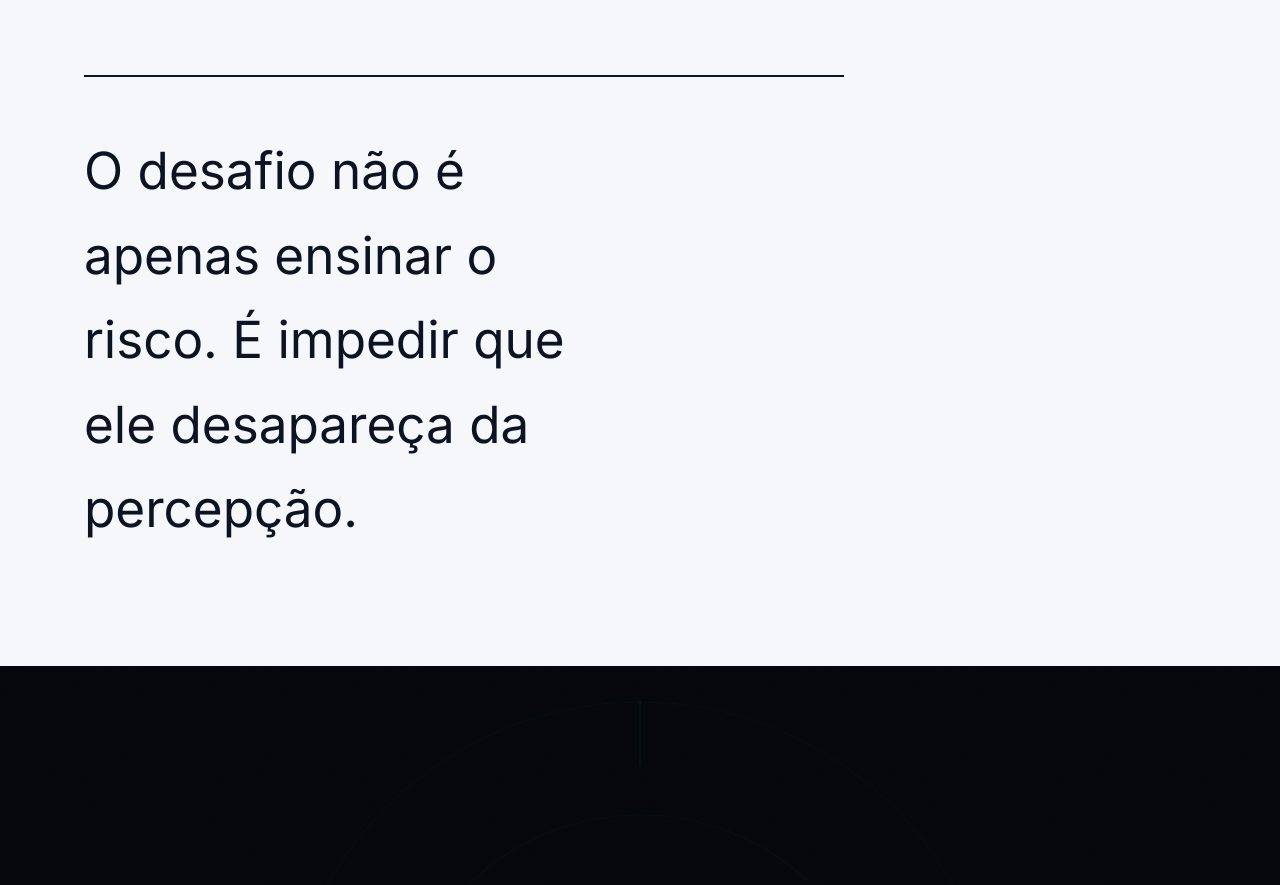
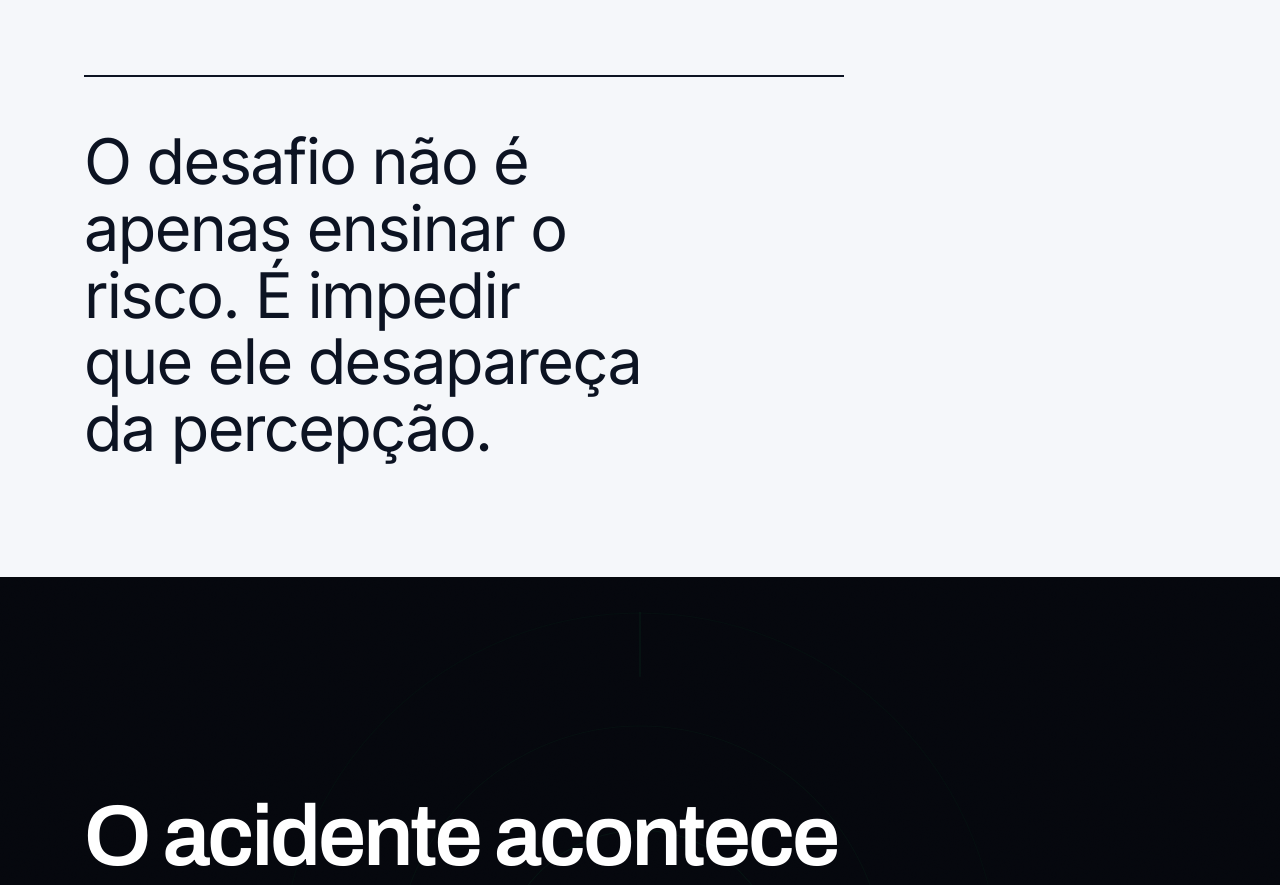
Before and after one commit to joaovitor120/lucas_galdino, a Next.js app: page / in a window 1280 px wide. Shown: the part 1820-2705 px from the top of the page. Built offline with nearby package versions, Linux system fonts and the light colour scheme.

Commit message:
Change font-size

```diff
--- a/src/app/globals.css
+++ b/src/app/globals.css
@@ -395,7 +395,15 @@ h2 + .lead, .lead + .lead, .h2 + .lead { margin-top: clamp(18px, 2vw, 26px); }
   margin-top: clamp(48px, 6vw, 84px); padding-top: clamp(36px, 4vw, 56px);
   border-top: 2px solid var(--text-on-light); max-width: min(100%, 760px);
 }
-.problem__out p { max-width: 17ch; }
+/* mesmo tratamento do h1 do hero. Como o elemento é <p>, ele não herda o
+   line-height nem o letter-spacing da regra de títulos — por isso vêm aqui. */
+.problem__out p {
+  max-width: 17ch;
+  font-size: var(--fs-h1);
+  line-height: 1.06;
+  letter-spacing: -.025em;
+  text-wrap: balance;
+}
 
 /* ============================================================ MANIFESTO */
 .manifesto { padding-block: clamp(120px, 17vw, 260px); background: var(--ink-950); overflow: hidden; }
--- a/src/components/ProblemSection.tsx
+++ b/src/components/ProblemSection.tsx
@@ -54,7 +54,7 @@ export default function ProblemSection() {
         </div>
 
         <div className="problem__out" data-reveal>
-          <p className="h2" style={{ fontSize: 'clamp(1.6rem,1.1rem+2.1vw,2.75rem)' }}>
+          <p className="h1">
             O desafio não é apenas ensinar o risco. É impedir que ele desapareça da percepção.
           </p>
         </div>
```
